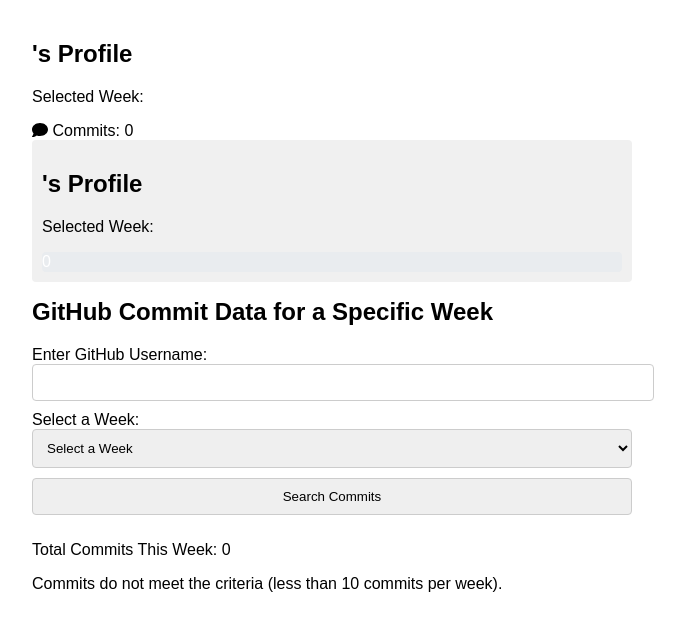
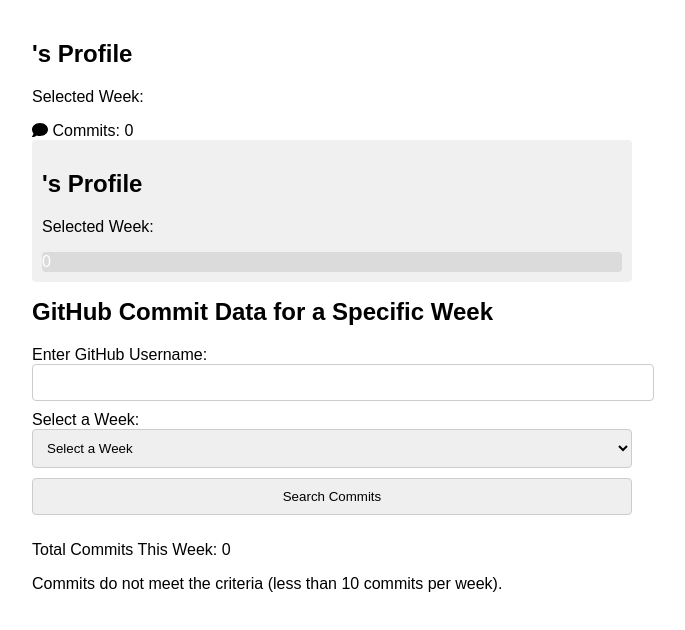
Before and after one commit to momahboobian/gh-commits, a React (Create React App) app: page / in a window 1280 px wide. Shown: the top 630 px of the page, without its empty margins (308-993 px from the left). Built offline with nearby package versions, Linux system fonts and the light colour scheme.

Commit message:
Update on progress bar

```diff
--- a/src/App.css
+++ b/src/App.css
@@ -66,7 +66,7 @@
 
 .progress {
   height: 20px;
-  background-color: #e9ecef;
+  background-color: #dbdbdb;
   border-radius: 4px;
   overflow: hidden;
 }
--- a/src/ProfileProgressBar.js
+++ b/src/ProfileProgressBar.js
@@ -9,6 +9,7 @@
     <div className="profile-progress-bar">
       <h2>{username}'s Profile</h2>
       <p>Selected Week: {selectedWeek}</p>
+
       <div className="progress">
         <div
           className="progress-bar"
```
